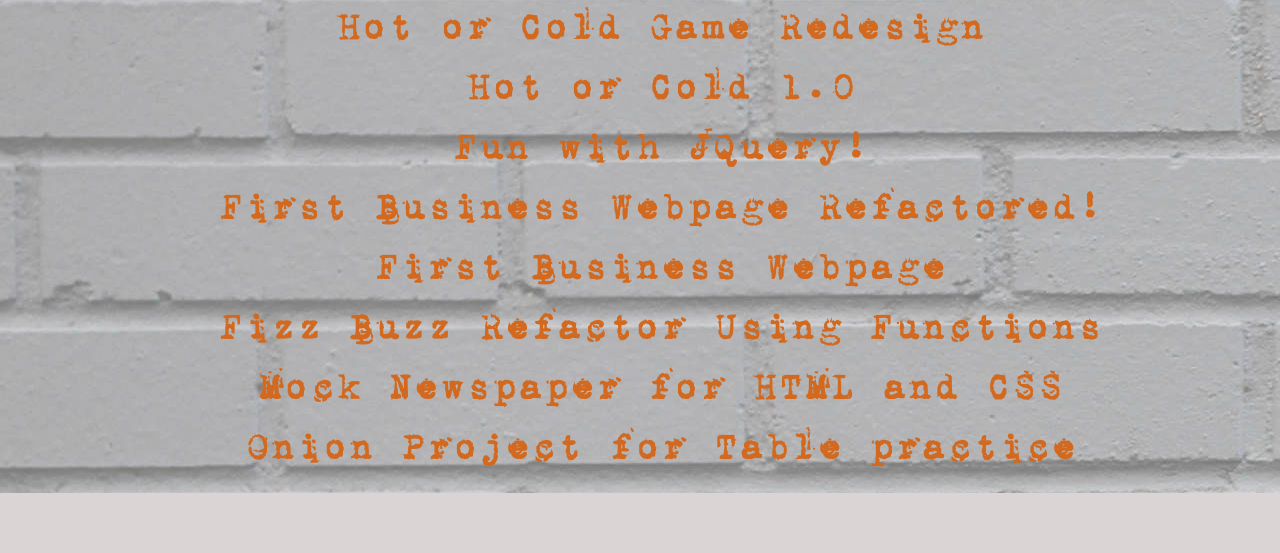
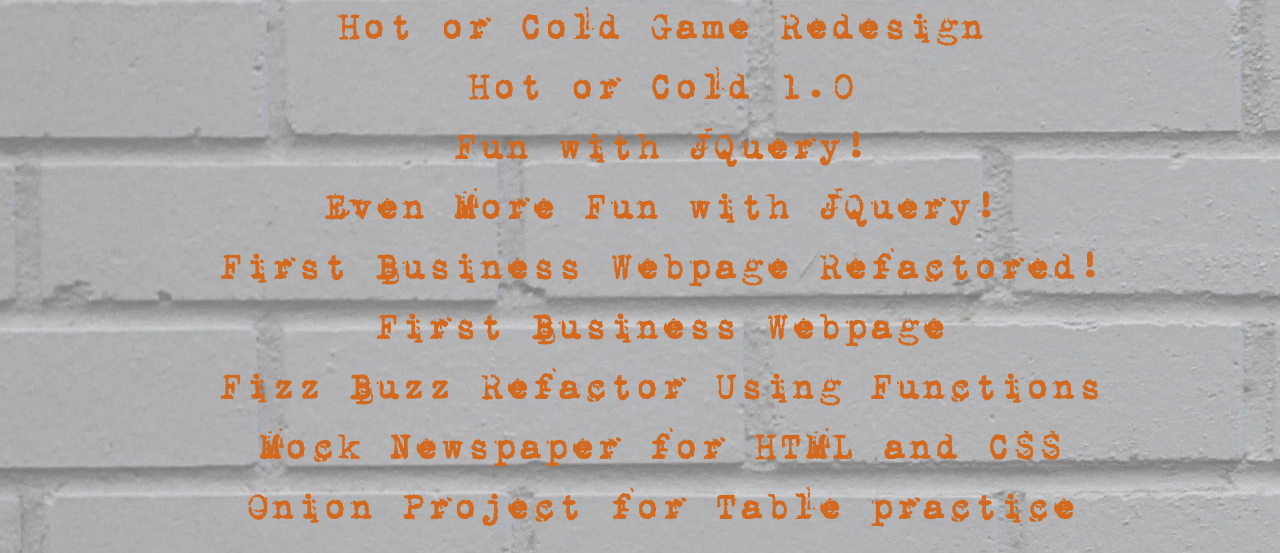
Before and after one commit to kenguie/portfolioPage, a plain HTML site: page index.html in a window 1280 px wide. Shown: the part 737-1290 px from the top of the page. Before the commit the page ends 1230 px from the top, so only its background shows below. Drawn offline with Linux system fonts and the light colour scheme.

Commit message:
adding a project

```diff
--- a/index.html
+++ b/index.html
@@ -30,6 +30,7 @@
         <li><a href="http://nyhunter77.github.io/hot-cold-redesign/">Hot or Cold Game Redesign</a></li>
         <li><a href="http://nyhunter77.github.io/hot-or-cold/">Hot or Cold 1.0</a></li>
         <li><a href="http://nyhunter77.github.io/PlaywJq/">Fun with JQuery!</a></li>
+        <li><a href="http://nyhunter77.github.io/MoreFunJQueryPage/">Even More Fun with JQuery!</a></li>
         <li><a href="http://nyhunter77.github.io/BusinessPage2a/">First Business Webpage Refactored! </a></li>
         <li><a href="http://nyhunter77.github.io/businessPage2/">First Business Webpage </a></li>
         <li><a href="http://nyhunter77.github.io/fizzRefactor/">Fizz Buzz Refactor Using Functions</a></li>
```
